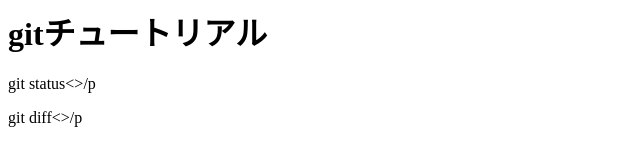
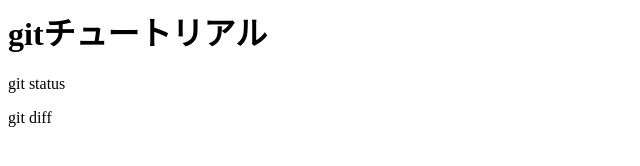
Before and after one commit to cigerson/git_tutorial, a plain HTML site: page index.html in a window 1280 px wide. Shown: the full height of the page, 0-640 px from the left. Drawn offline with Linux system fonts and the light colour scheme.

Commit message:
index.htmlを変更
誤記修正のため

```diff
--- a/index.html
+++ b/index.html
@@ -1,3 +1,3 @@
 <h1>gitチュートリアル</h1>
-<p>git status<>/p
-<p>git diff<>/p
+<p>git status</p>
+<p>git diff</p>
```
